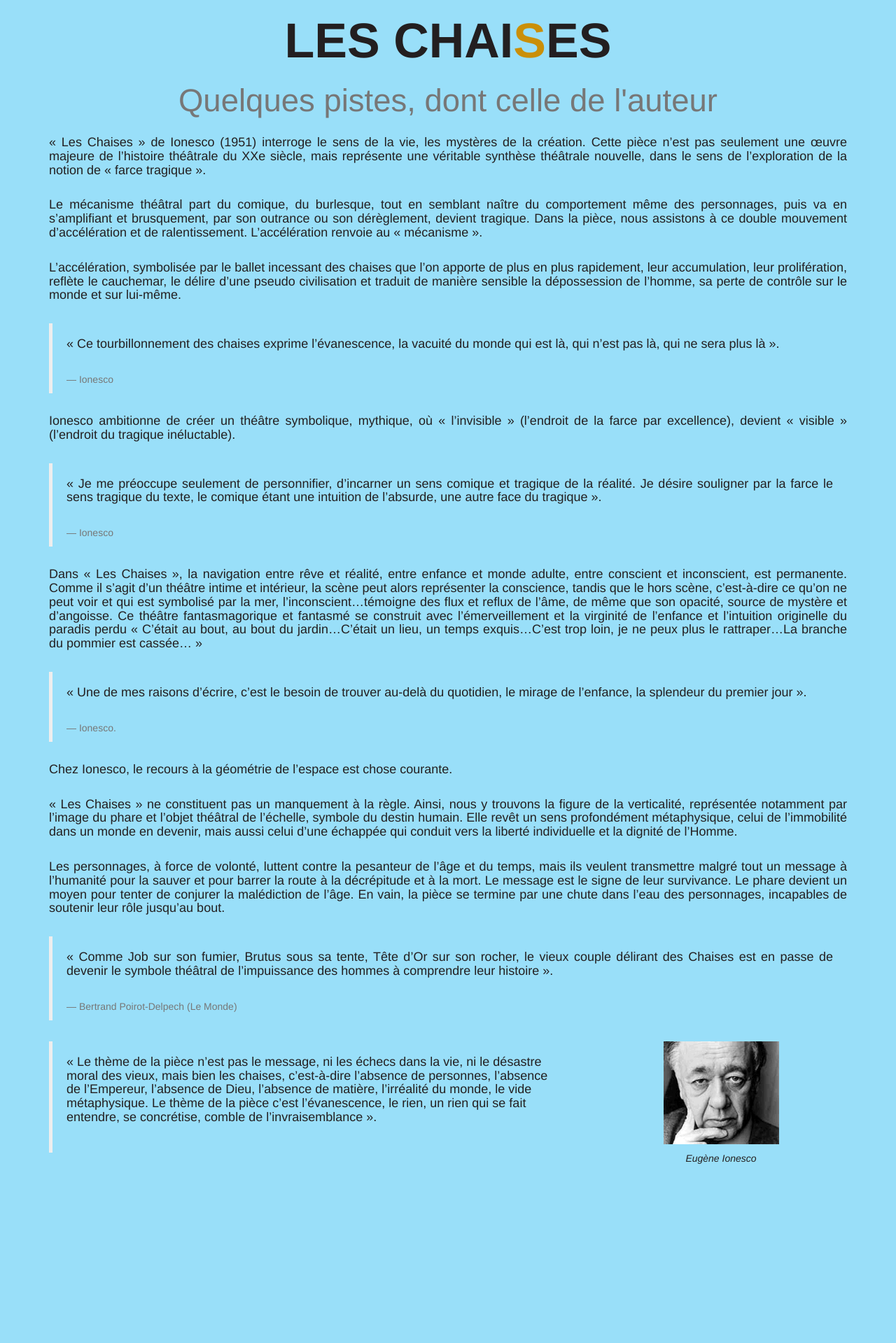
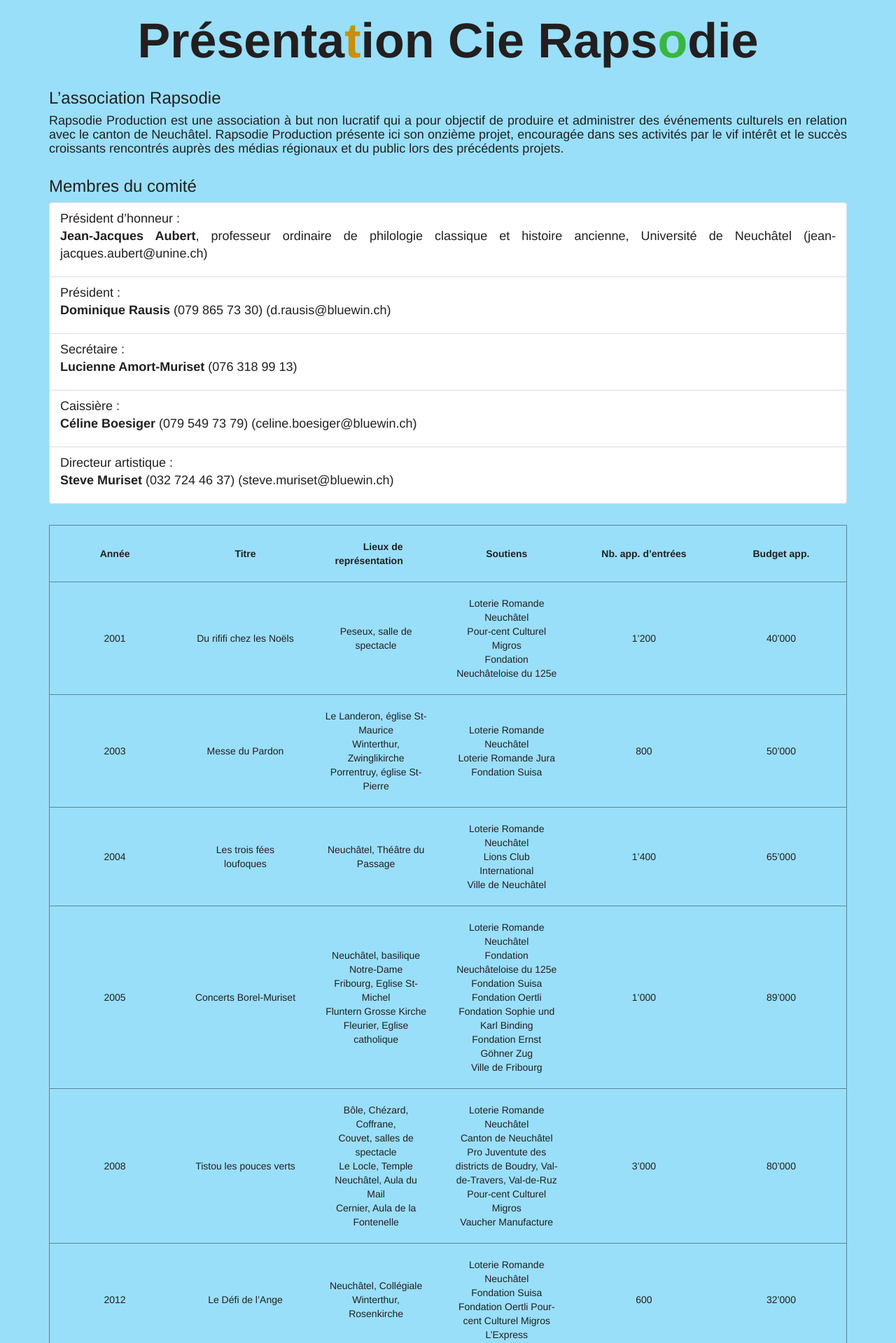
Before and after one commit to Nitwix/rapsodie, a PHP site: page /cie_rapsodie.php in a window 1280 px wide. Shown: the part 51-1970 px from the top of the page at 70% size. Before the commit the page ends 1714 px from the top, so only its background shows below. Run offline with PHP 8.4, Linux system fonts and the light colour scheme; some libraries are stand-ins or nearby versions.

Commit message:
cie_rapsodie.php presque terminé

```diff
--- a/cie_rapsodie.php
+++ b/cie_rapsodie.php
@@ -6,51 +6,514 @@
 		<div class="container" > <!-- collapses the navbar when the 'content' is clicked-->
 			<div class="row">
 				<div class="col-sm-12">
-                    <h1 class="text-center"><span class="styled_text">LES CHAISES </span><br><small>Quelques pistes, dont celle de l'auteur</small></h1>
+					<h1 class="text-center"><span class="styled_text">Présentation Cie Rapsodie</span></h1>
 				</div>
 			</div>
 			<div class="row">
 				<div class="col-xs-12 text-justify">
-                    <h4>« Les Chaises » de Ionesco (1951) interroge le sens de la vie, les mystères de la création. Cette pièce n’est pas seulement une œuvre majeure de l’histoire théâtrale du XXe siècle, mais représente une véritable synthèse théâtrale nouvelle, dans le sens de l’exploration de la notion de « farce tragique ».</h4>
-
-                    <h4>Le mécanisme théâtral part du comique, du burlesque, tout en semblant naître du comportement même des personnages, puis va en s’amplifiant et brusquement, par son outrance ou son dérèglement, devient tragique. Dans la pièce, nous assistons à ce double mouvement d’accélération et de ralentissement. L’accélération renvoie au « mécanisme ».</h4>
-
-                    <h4>L’accélération, symbolisée par le ballet incessant des chaises que l’on apporte de plus en plus rapidement, leur accumulation, leur prolifération, reflète le cauchemar, le délire d’une pseudo civilisation et traduit de manière sensible la dépossession de l’homme, sa perte de contrôle sur le monde et sur lui-même.</h4>
-
-                    <blockquote><h4>« Ce tourbillonnement des chaises exprime l’évanescence, la vacuité du monde qui est là, qui n’est pas là, qui ne sera plus là ».</h4> <footer>Ionesco</footer></blockquote>
-
-                    <h4>Ionesco ambitionne de créer un théâtre symbolique, mythique, où « l’invisible » (l’endroit de la farce par excellence), devient « visible » (l’endroit du tragique inéluctable).</h4>
-
-                    <blockquote><h4>« Je me préoccupe seulement de personnifier, d’incarner un sens comique et tragique de la réalité. Je désire souligner par la farce le sens tragique du texte, le comique étant une intuition de l’absurde, une autre face du tragique ».</h4> <footer>Ionesco</footer></blockquote>
-
-                    <h4>				Dans « Les Chaises », la navigation entre rêve et réalité, entre enfance et monde adulte, entre conscient et inconscient, est permanente. Comme il s’agit d’un théâtre intime et intérieur, la scène peut alors représenter la conscience, tandis que le hors scène, c’est-à-dire ce qu’on ne peut voir et qui est symbolisé par la mer, l’inconscient…témoigne des flux et reflux de l’âme, de même que son opacité, source de mystère et d’angoisse. Ce théâtre fantasmagorique et fantasmé se construit avec l’émerveillement et la virginité de l’enfance et l’intuition originelle du paradis perdu « C’était au bout, au bout du jardin…C’était un lieu, un temps exquis…C’est trop loin, je ne peux plus le rattraper…La branche du pommier est cassée… »
+					<h3>L’association Rapsodie</h3>
+					<h4>
+						Rapsodie Production est une association à but non lucratif qui a pour objectif de produire et administrer des événements culturels en relation avec le canton de Neuchâtel. Rapsodie Production présente ici son onzième projet, encouragée dans ses activités par le vif intérêt et le succès croissants rencontrés auprès des médias régionaux et du public lors des précédents projets.
 					</h4>
 
-                    <blockquote><h4>« Une de mes raisons d’écrire, c’est le besoin de trouver au-delà du quotidien, le mirage de l’enfance, la splendeur du premier jour ».</h4> <footer>Ionesco.</footer></blockquote>
+					<h3>Membres du comité</h3>
+					<h4>
+						<ul class="list-group">
+							<li class="list-group-item">
+								<p>
+									Président d’honneur : <br><b>Jean-Jacques Aubert</b>, professeur ordinaire de philologie classique et histoire ancienne, Université de Neuchâtel (jean-jacques.aubert@unine.ch)
+								</p>
+							</li>
+							<li class="list-group-item">
+								<p>
+									Président : <br><b>Dominique Rausis</b> (079 865 73 30) (d.rausis@bluewin.ch)
+								</p>
+							</li>
+							<li class="list-group-item">
+								<p>
+									Secrétaire : <br><b>Lucienne Amort-Muriset</b> (076 318 99 13)
+								</p>
+							</li>
+							<li class="list-group-item">
+								<p>
+									Caissière : <br><b>Céline Boesiger</b> (079 549 73 79) (celine.boesiger@bluewin.ch)
+								</p>
+							</li>
+							<li class="list-group-item">
+								<p>
+									Directeur artistique : <br><b>Steve Muriset </b> (032 724 46 37) (steve.muriset@bluewin.ch)
+								</p>
+							</li>
+						</ul>
 
-                    <h4>Chez Ionesco, le recours à la géométrie de l’espace est chose courante.</h4>
-
-                    <h4>« Les Chaises » ne constituent pas un manquement à la règle. Ainsi, nous y trouvons la figure de la verticalité, représentée notamment par l’image du phare et l’objet théâtral de l’échelle, symbole du destin humain. Elle revêt un sens profondément métaphysique, celui de l’immobilité dans un monde en devenir, mais aussi celui d’une échappée qui conduit vers la liberté individuelle et la dignité de l’Homme.</h4>
-
-                    <h4>                    Les personnages, à force de volonté, luttent contre la pesanteur de l’âge et du temps, mais ils veulent transmettre malgré tout un message à l’humanité pour la sauver et pour barrer la route à la décrépitude et à la mort. Le message est le signe de leur survivance. Le phare devient un moyen pour tenter de conjurer la malédiction de l’âge. En vain, la pièce se termine par une chute dans l’eau des personnages, incapables de soutenir leur rôle jusqu’au bout.
 					</h4>
 
-                    <blockquote><h4>« Comme Job sur son fumier, Brutus sous sa tente, Tête d’Or sur son rocher, le vieux couple délirant des Chaises est en passe de devenir le symbole théâtral de l’impuissance des hommes à comprendre leur histoire ».</h4> <footer>Bertrand Poirot-Delpech (Le Monde)</footer></blockquote>
+					<table>
+						<tbody>
+							<tr>
+								<td>
+
+									<strong>Année</strong>
+
+								</td>
+								<td>
+
+									<strong>Titre</strong>
+
+								</td>
+								<td>
+
+									<strong>Lieux de représentation</strong>
+
+								</td>
+								<td>
+
+									<strong>Soutiens</strong>
+
+								</td>
+								<td>
+
+									<strong>Nb.&nbsp;app.&nbsp;d’entrées</strong>
+
+								</td>
+								<td>
+
+									<strong>Budget&nbsp;app.</strong>
+
+								</td>
+							</tr>
+							<tr>
+								<td>
+
+									2001
+
+								</td>
+								<td>
+
+									Du rififi chez les Noëls
+
+								</td>
+								<td>
+
+									Peseux, salle de spectacle
+
+								</td>
+								<td>
+
+									Loterie Romande Neuchâtel
+									<br/>
+									Pour-cent Culturel Migros
+									<br/>
+									Fondation Neuchâteloise du 125e
+
+								</td>
+								<td>
+
+									1’200
+
+								</td>
+								<td>
+
+									40’000
+
+								</td>
+							</tr>
+							<tr>
+								<td>
+
+									2003
+
+								</td>
+								<td>
+
+									Messe du Pardon
+
+								</td>
+								<td>
+
+									Le Landeron, église St-Maurice
+									<br/>
+									Winterthur, Zwinglikirche
+									<br/>
+									Porrentruy, église St-Pierre
+
+								</td>
+								<td>
+
+									Loterie Romande Neuchâtel
+									<br/>
+									Loterie Romande Jura
+									<br/>
+									Fondation Suisa
+
+								</td>
+								<td>
+
+									800
+
+								</td>
+								<td>
+
+									50’000
+
+								</td>
+							</tr>
+							<tr>
+								<td>
+
+									2004
+
+								</td>
+								<td>
+
+									Les trois fées loufoques
+
+								</td>
+								<td>
+
+									Neuchâtel, Théâtre du Passage
+
+								</td>
+								<td>
+
+									Loterie Romande Neuchâtel
+									<br/>
+									Lions Club International
+									<br/>
+									Ville de Neuchâtel
+
+								</td>
+								<td>
+
+									1’400
+
+								</td>
+								<td>
+
+									65’000
+
+								</td>
+							</tr>
+							<tr>
+								<td>
+
+									2005
+
+								</td>
+								<td>
+
+									Concerts Borel-Muriset
+
+								</td>
+								<td>
+
+									Neuchâtel, basilique Notre-Dame
+									<br/>
+									Fribourg, Eglise St-Michel
+									<br/>
+									Fluntern Grosse Kirche
+									<br/>
+									Fleurier, Eglise catholique
+
+								</td>
+								<td>
+
+									Loterie Romande Neuchâtel
+									<br/>
+									Fondation Neuchâteloise du 125e
+									<br/>
+									Fondation Suisa
+									<br/>
+									Fondation Oertli
+									<br/>
+									Fondation Sophie und Karl Binding
+									<br/>
+									Fondation Ernst Göhner Zug
+									<br/>
+									Ville de Fribourg
+
+								</td>
+								<td>
+
+									1’000
+
+								</td>
+								<td>
+
+									89’000
+
+								</td>
+							</tr>
+							<tr>
+								<td>
+
+									2008
+
+								</td>
+								<td>
+
+									Tistou les pouces verts
+
+								</td>
+								<td>
+
+									Bôle, Chézard, Coffrane,
+									<br/>
+									Couvet, salles de spectacle
+									<br/>
+									Le Locle, Temple
+									<br/>
+									Neuchâtel, Aula du Mail
+									<br/>
+									Cernier, Aula de la Fontenelle
+
+								</td>
+								<td>
+
+									Loterie Romande Neuchâtel
+									<br/>
+									Canton de Neuchâtel
+									<br/>
+									Pro Juventute des districts de Boudry, Val-de-Travers,
+									Val-de-Ruz
+									<br/>
+									Pour-cent Culturel Migros
+									<br/>
+									Vaucher Manufacture
+
+								</td>
+								<td>
+
+									3’000
+
+								</td>
+								<td>
+
+									80’000
+
+								</td>
+							</tr>
+							<tr>
+								<td>
+
+									2012
+
+								</td>
+								<td>
+
+									Le Défi de l’Ange
+
+								</td>
+								<td>
+
+									Neuchâtel, Collégiale
+									<br/>
+									Winterthur, Rosenkirche
+
+								</td>
+								<td>
+
+									Loterie Romande Neuchâtel
+									<br/>
+									Fondation Suisa
+									<br/>
+									Fondation Oertli
+
+
+									Pour-cent Culturel Migros
+									<br/>
+									L’Express
+
+								</td>
+								<td>
+
+									600
+
+								</td>
+								<td>
+
+									32’000
+
+								</td>
+							</tr>
+							<tr>
+								<td>
+
+									2012
+
+								</td>
+								<td>
+
+									Marcel et le Violoncelle
+
+								</td>
+								<td>
+
+									Chaux-de-Fonds, salle de musique
+									<br/>
+									Neuchâtel, Temple-du-Bas
+									<br/>
+									(salle de musique)
+									<br/>
+									Cernier, Aula de la Fontenelle
+
+								</td>
+								<td>
+
+									Loterie Romande Neuchâtel
+									<br/>
+									Fondation Suisa
+									<br/>
+									Fondation Ernst Göhner Zug
+
+
+									Ville de la Chaux-de-Fonds
+
+
+									Ville de Neuchâtel
+
+
+									L’Express
+
+								</td>
+								<td>
+
+									3’600
+
+								</td>
+								<td>
+
+									251’000
+
+								</td>
+							</tr>
+							<tr>
+								<td>
+
+									Dès 2012
+
+								</td>
+								<td>
+
+									Adam de la Dalle
+
+								</td>
+								<td>
+
+									Neuchâtel (2 créations), Le Landeron, Chaux-de-Fonds
+
+								</td>
+								<td>
+
+									Loterie Romande
+
+
+									Pro Juventute district de Boudry
+
+
+									Jeunesse et Musique
+
+								</td>
+								<td>
+
+									3’200
+
+								</td>
+								<td>
+
+									30’000
+
+								</td>
+							</tr>
+							<tr>
+								<td>
+
+									2014
+
+								</td>
+								<td>
+
+									Le Homard à l’américaine
+
+								</td>
+								<td>
+
+									Couvet, salle de spectacle
+
+								</td>
+								<td>
+
+									Loterie Romande
+
+
+									Fondation Ernst Göhner
+
+
+									Commune de Val-de-Travers
+
+
+									Etat de Neuchâtel
+
+
+									Pourcent culturel Migros
+
+								</td>
+								<td>
+
+									1400
+
+								</td>
+								<td>
+
+									220’000
+
+								</td>
+							</tr>
+							<tr>
+								<td>
+
+									2015
+
+								</td>
+								<td>
+
+									La Véritable histoire du dahu
+
+								</td>
+								<td>
+
+									Couvet, salle de spectacle
+
+								</td>
+								<td>
+
+									Loterie Romande
+
+
+									Commune de Val-de-Travers
+
+
+									Etat de Neuchâtel
+
+
+									Pourcent culturel Migros
+
+								</td>
+								<td>
+
+									1200
+
+								</td>
+								<td>
+
+									230’000
+
+								</td>
+							</tr>
+						</tbody>
+					</table>
+
 				</div>
-            </div>
-            <div class="row">
-                <div class="col-xs-12 col-lg-8">
-                    <blockquote><h4>« Le thème de la pièce n’est pas le message, ni les échecs dans la vie, ni le désastre moral des vieux, mais bien les chaises, c’est-à-dire l’absence de personnes, l’absence de l’Empereur, l’absence de Dieu, l’absence de matière, l’irréalité du monde, le vide métaphysique. Le thème de la pièce c’est l’évanescence, le rien, un rien qui se fait entendre, se concrétise, comble de l’invraisemblance ».</h4></blockquote>
-                    <br>
-                </div>
-                <div class="col-xs-6 col-lg-1"></div>
-                <div class="col-xs-6 col-lg-2">
-                    <figure>
-                        <img src="images/ionesco.png" class="img-responsive center-block">
-                        <figcaption  class="text-center" style="margin:10px;"><i>Eugène Ionesco</i></figcaption>
-                    </figure>
-                </div>
-                <div class="col-xs-6 col-md-0 col-lg-1"></div>
 			</div>
 		</div>
 		<?php include "includes/footer.php" ?>
--- a/style.less
+++ b/style.less
@@ -8,6 +8,9 @@
 @al-color: #231F20; //active link color
 @bt-color: #231F20; //body text color
 @b-color: #99DFF9; //background color
+
+@orange: #CA8F08;
+@green: #38B73E;
 
 @collapse-width: 950px; //width at which the navbar collapse
 
@@ -35,7 +38,29 @@ body{
 	color: @bt-color;
 }
 
+//table styling
 
+table,
+tr{
+	border: solid @color-2 1px;
+}
+
+
+td{
+	width: 16%;
+	vertical-align: middle;
+	text-align: center;
+	padding: 20px;
+}
+
+strong{
+	margin: 20px;
+}
+
+//voir cie_rapsodie
+p{
+	line-height: 25px;
+}
 
 /*NAVBAR STYLING*/
 //general style
```
Lines whose indentation alone changed are shown as unchanged.
